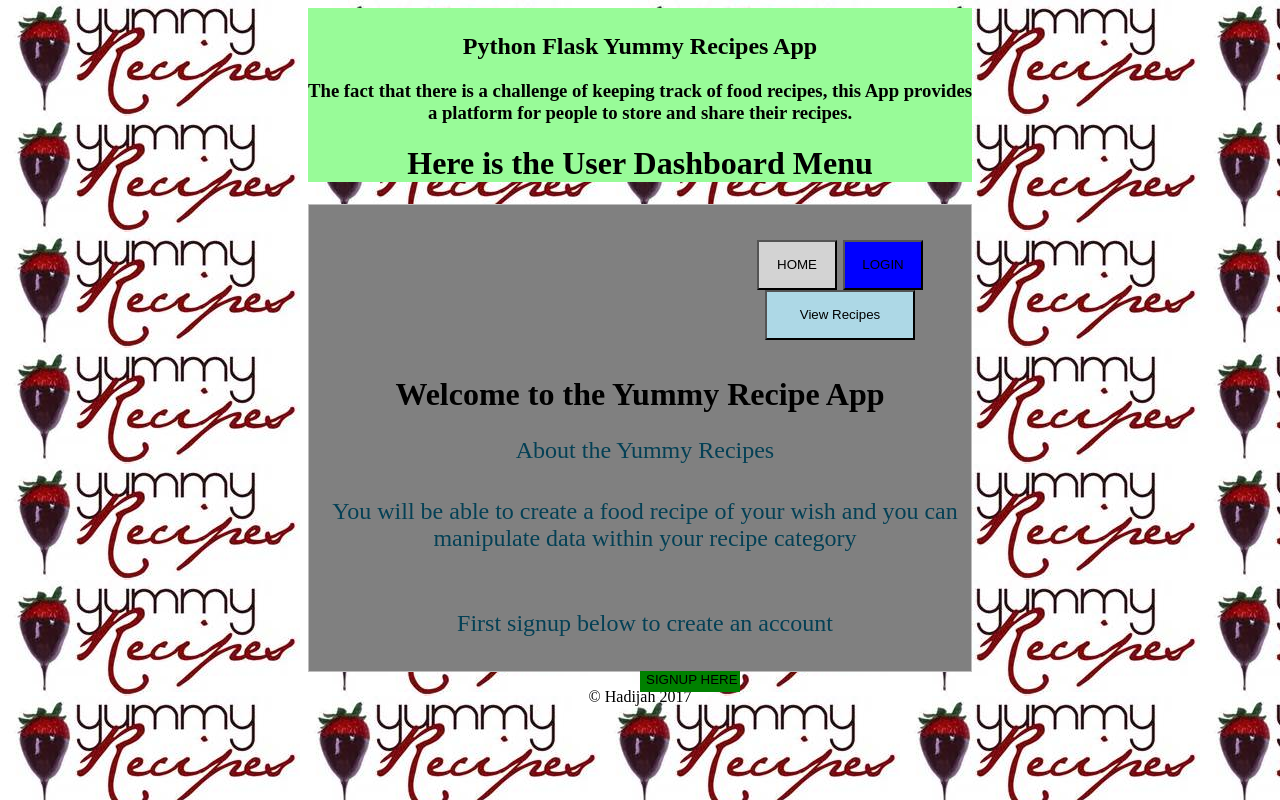
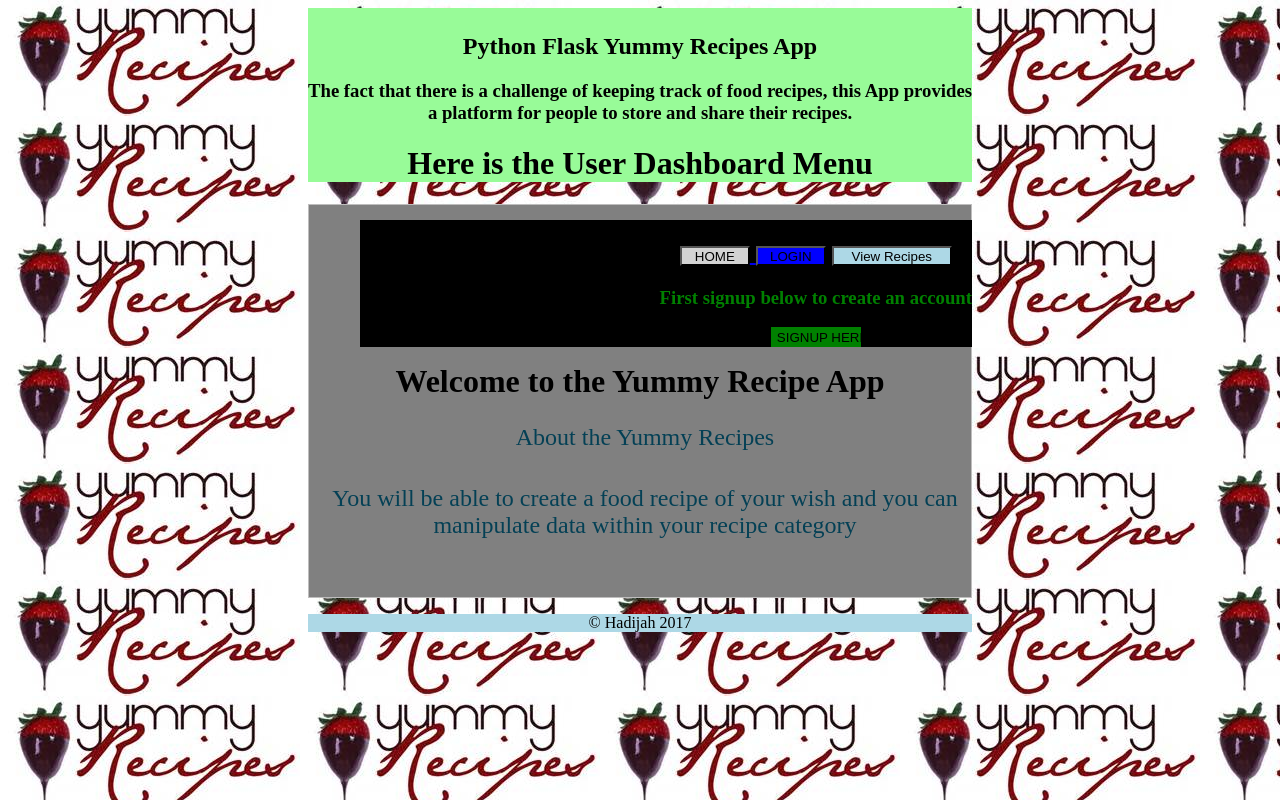
Before and after one commit to hadijahkyampeire/YummyFlask_SLC, a Flask app: page / in a window 1280 px wide. Run offline with Flask 2, Linux system fonts and the light colour scheme.

Commit message:
Fixes in template styling

```diff
--- a/app/static/css/style.css
+++ b/app/static/css/style.css
@@ -23,21 +23,19 @@
 	padding-right: 200px;
 }
 #navmenu ul {display: inline;
-	padding: 5px 20px 5px 20px  5px 20px 5px; color: green;
-	padding-left: 400px;
+	padding: 5px 20px 5px 20px  5px 20px 5px 20px 5px; color: green;
+	padding-left: 300px;
     float:right;
+    background: black;
      }
 #recipebar{
     background: lightgrey;
 }
 #signup {
-	position:absolute;
-	z-index: 10;
 	border:0;
     background: green;
-    width: 100px;
+    width: 90px;
     height: 20px;
-    padding-bottom: 20px;
 }
 #logbar{
 background: lightblue;
@@ -54,18 +52,18 @@
 }
 #signin{
     background: blue;
-    width: 80px;
-    height: 50px;
+    width: 70px;
+    height: 20px;
 }
 #home{
     background: lightgrey;
-    width: 80px;
-    height: 50px;
+    width: 70px;
+    height: 20px;
 }
 #view{
     background: lightblue;
-    width: 150px;
-    height: 50px;
+    width: 120px;
+    height: 20px;
 }
 }
 .footer{
@@ -95,3 +93,7 @@
     width: 1000;
     height: 1000;
 }
+.footer{
+    background: lightblue;
+    text-align: center;
+}
--- a/app/templates/index.html
+++ b/app/templates/index.html
@@ -19,9 +19,11 @@
  <div id="navmenu">
  <ul>
           <h2>
-          <input type="button"  id="home" name="home" value="HOME">
+          <a href="{{url_for('main')}}"><input type="button"  id="home" name="home" value="HOME">
          <a href="{{url_for('showlogin')}}"><input type="button"   id="signin" name="signin" value="LOGIN"></a>
          <a href="{{url_for('recipes')}}"><input type="button" id="view" name="view" value="View Recipes"> </a>
+         <h3>First signup below to create an account</h3>
+          <a href="{{url_for('signup')}}"><input type="button"  id ="signup" name="signup" value= "SIGNUP HERE"></a>
               </h2>
               </ul>
               </div>
@@ -31,12 +33,8 @@
             <div id="words">
                 <h3>About the Yummy Recipes</h3>
                 <h3><p>You will be able to create a food recipe of your wish and you can manipulate data within your recipe category</p></h3></li>
-                <h3>First signup below to create an account</h3>
+
                 </div>
-            <form>
-            <a href="{{url_for('signup')}}"><input type="button"  id ="signup" name="signup" value= "SIGNUP HERE"></a>
-            </form>
-
             </div>
 
 
--- a/app/templates/signup.html
+++ b/app/templates/signup.html
@@ -36,8 +36,12 @@
 <label>Submit</label>
 <input  name="signup" id="signup"  value="SIGNUP" type="Submit">
 </form>
-
+<a href="{{url_for('main')}}"><input type="button"  id="home" name="home" value="BACK"></a>
 </div>
 </div>
+<footer class="footer">
+            <p>&copy; Hadijah 2017</p>
+        </footer>
+
 </body>
 </html>
```
Also changed, not shown: app/templates/login.html (+9 -0 lines).
